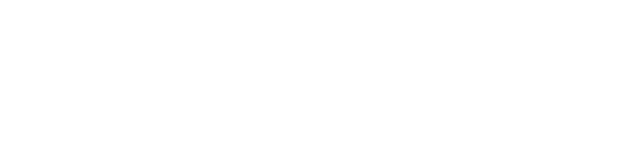
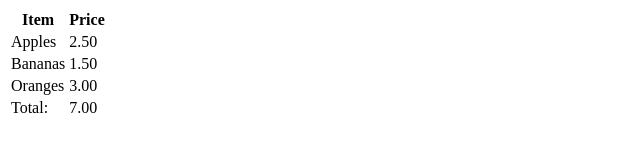
Before and after one commit to acciojob/grofers-checkout-2-shri214, a website: page main.html in a window 1280 px wide. Shown: the whole page, without its empty margins (0-640 px from the left). Drawn offline with Linux system fonts and the light colour scheme.

Commit message:
created a submission

```diff
--- a/main.html
+++ b/main.html
@@ -7,6 +7,29 @@
 </head>
 
 <body>
+	<table>
+  <tr>
+    <th>Item</th>
+    <th>Price</th>
+  </tr>
+  <tr>
+    <td>Apples</td>
+    <td data-ns-test="prices">2.50</td>
+  </tr>
+  <tr>
+    <td>Bananas</td>
+    <td data-ns-test="prices">1.50</td>
+  </tr>
+  <tr>
+    <td>Oranges</td>
+    <td data-ns-test="prices">3.00</td>
+  </tr>
+  <tr>
+    <td>Total:</td>
+    <td data-ns-test="grandTotal"></td>
+  </tr>
+</table>
+
 	<!-- the entire body must be written by student -->
     <script type="text/javascript" src="./script.js">
 </script>
--- a/script.js
+++ b/script.js
@@ -1 +1,19 @@
 //your code here
+function calculateTotal() {
+  const prices = document.querySelectorAll('[data-ns-test="prices"]');
+  let total = 0;
+  prices.forEach(price => {
+    total += parseFloat(price.textContent);
+  });
+  const grandTotal = document.querySelector('[data-ns-test="grandTotal"]');
+  grandTotal.textContent = total.toFixed(2);
+}
+
+// call the function initially to calculate the total
+calculateTotal();
+
+// add an event listener to recalculate the total whenever a price is changed
+const prices = document.querySelectorAll('[data-ns-test="prices"]');
+prices.forEach(price => {
+  price.addEventListener('input', calculateTotal);
+});
```
